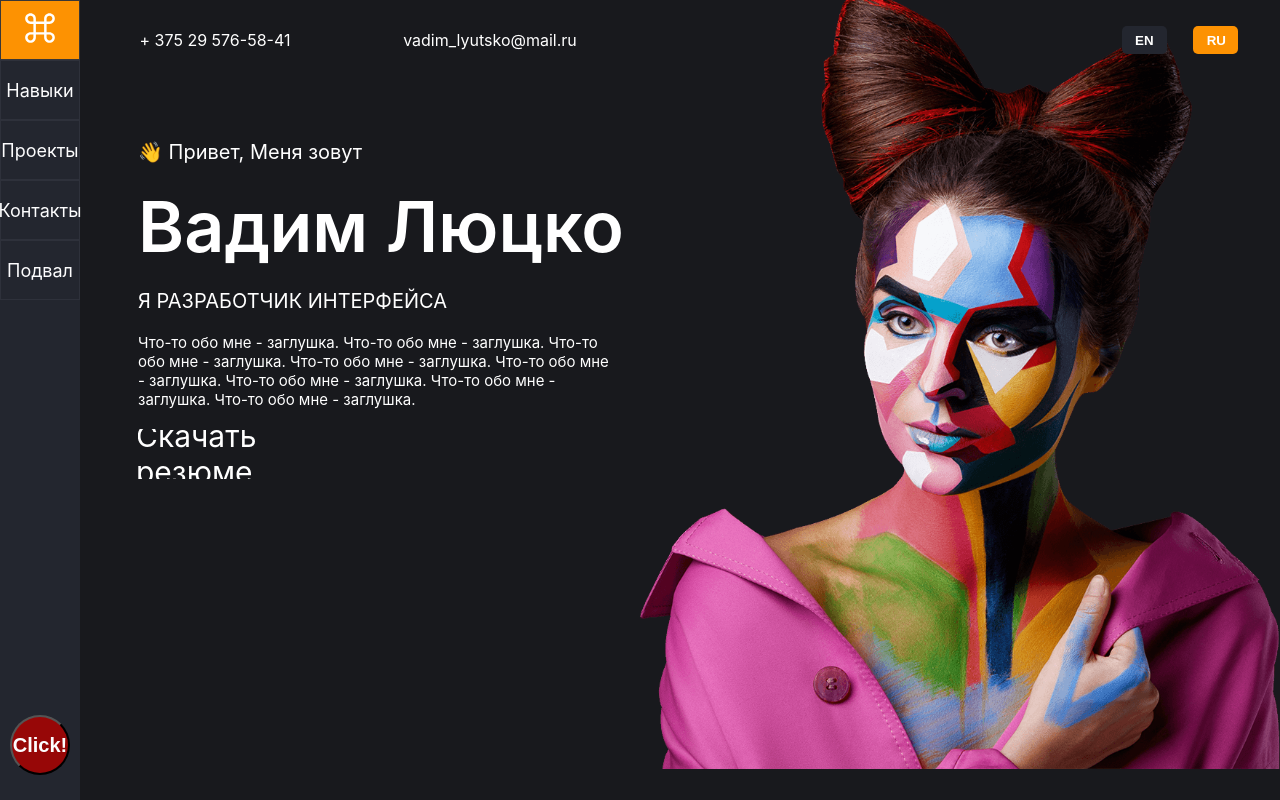
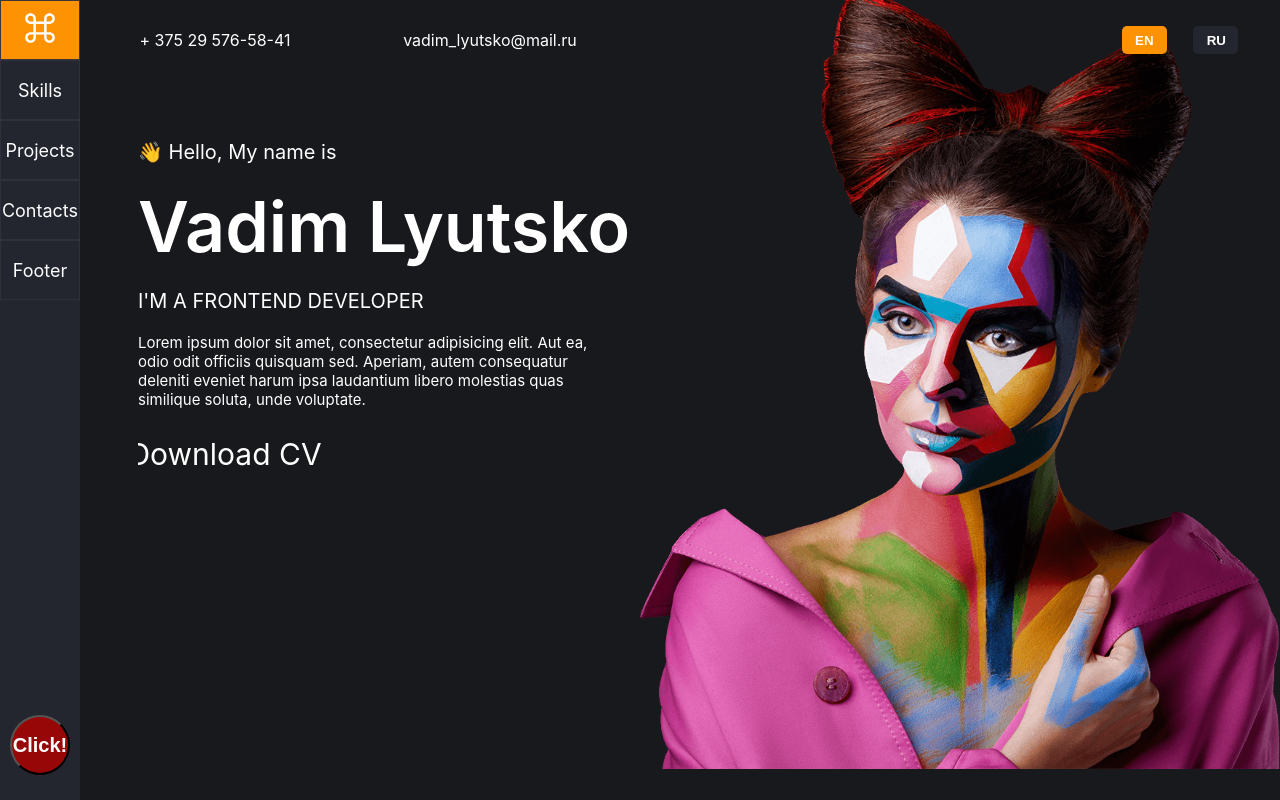
Before and after one commit to VadimLyutsko/Portfolio, a React (Create React App) app: page / in a window 1280 px wide. Shown: the top 800 px of the page. Built offline with nearby package versions, Linux system fonts and the light colour scheme.

Commit message:
Added InitiallanguageValue

```diff
--- a/src/App.tsx
+++ b/src/App.tsx
@@ -16,14 +16,19 @@ import {messages} from '../src/i18n/messages'
 
 function App() {
 
-    const locale = LOCALES.RUSSIAN
-    const [currentLocale, setCurrentLocale] = useState(locale)
+
+    const [currentLocale, setCurrentLocale] = useState(getInitialLocale())
 
     useEffect(() => {
         let languageFromLS = localStorage.getItem('language')
         languageFromLS && setCurrentLocale(languageFromLS)
-    },[locale])
+    }, [])
 
+    function getInitialLocale() {
+        // получаем сохраненные данные
+        const savedLocale = localStorage.getItem('locale')
+        return savedLocale || LOCALES.ENGLISH
+    }
 
     const handleLanguageChange = () => {
         let languageFromLS = localStorage.getItem('language')
```
